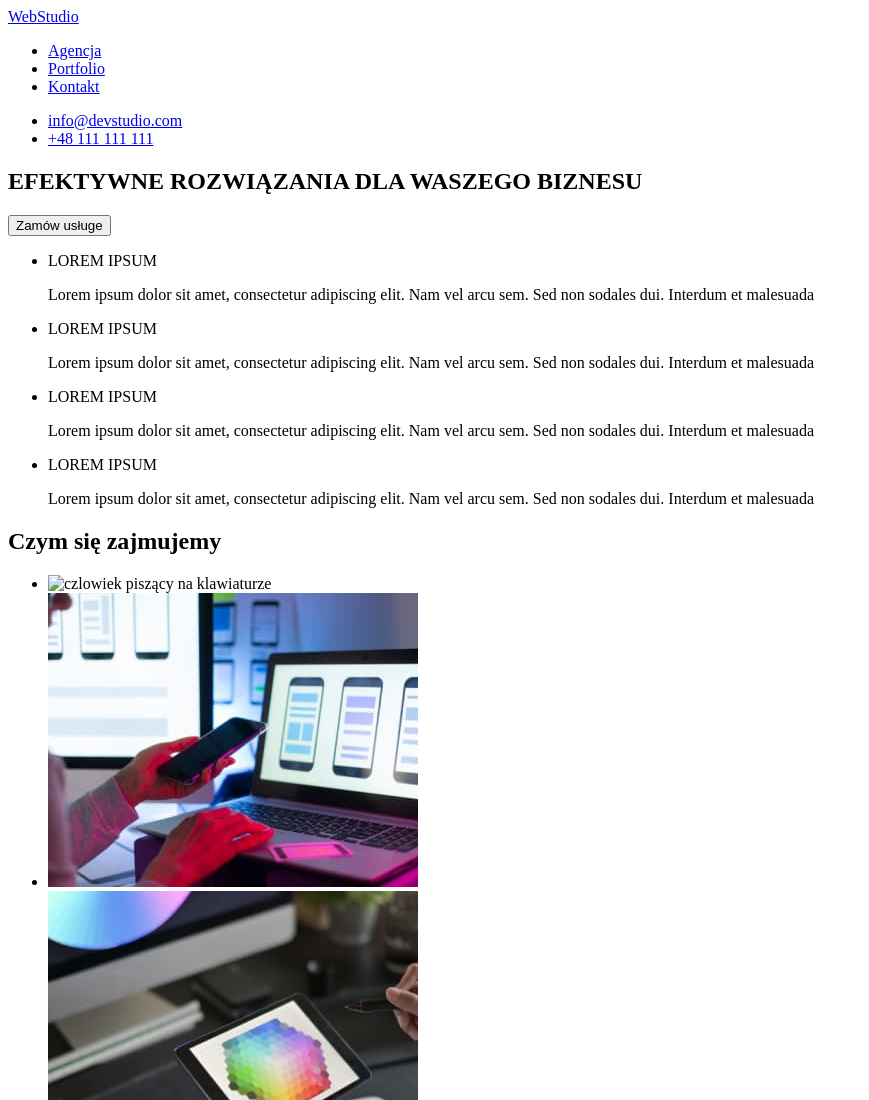
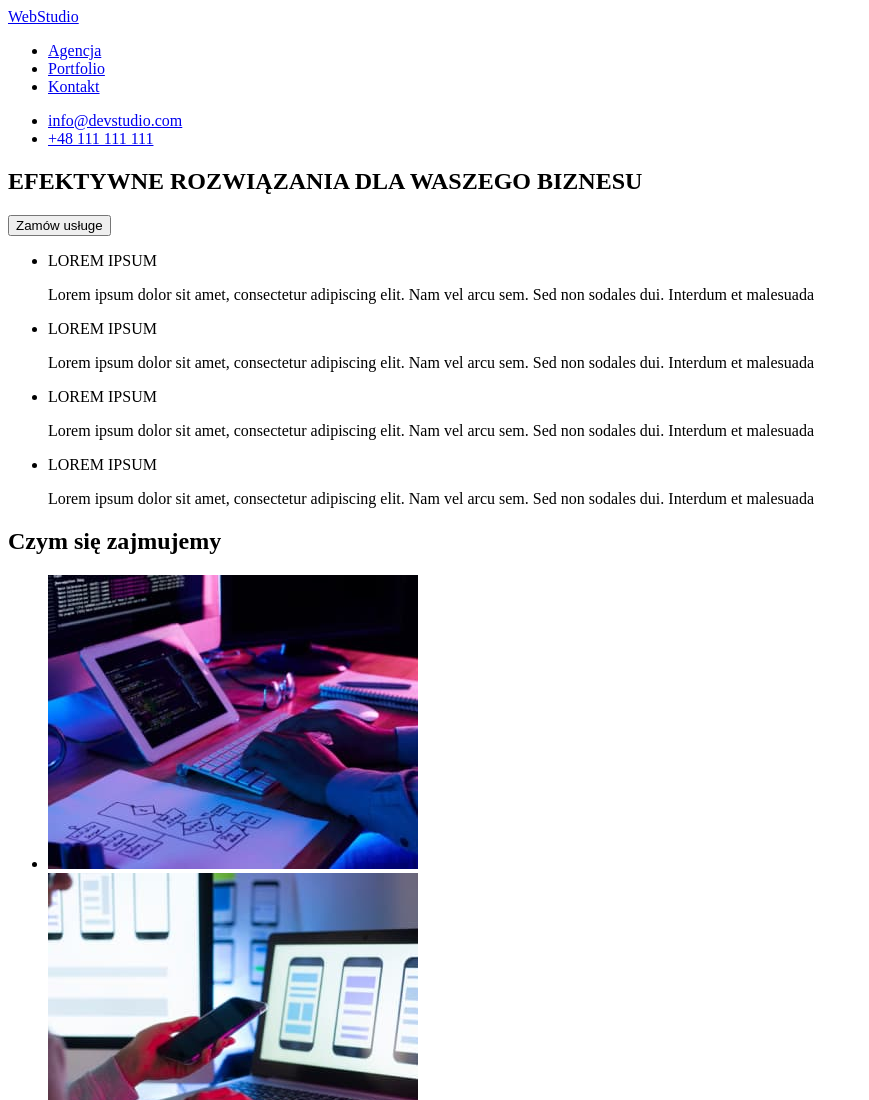
Before and after one commit to Michalszymczak07/goit-markup-hw-01, a plain HTML site: page index.html in a window 1280 px wide. Shown: the top 1100 px of the page, without its empty margins (0-869 px from the left). Drawn offline with Linux system fonts and the light colour scheme.

Commit message:
Create index.html

```diff
--- a/index.html
+++ b/index.html
@@ -62,7 +62,7 @@
         <ul>
           <li>
             <img
-              src="images/img1.jpg"
+              src="images/img 1.jpg"
               alt="czlowiek piszący na klawiaturze"
               width="370"
               height="294"
```
